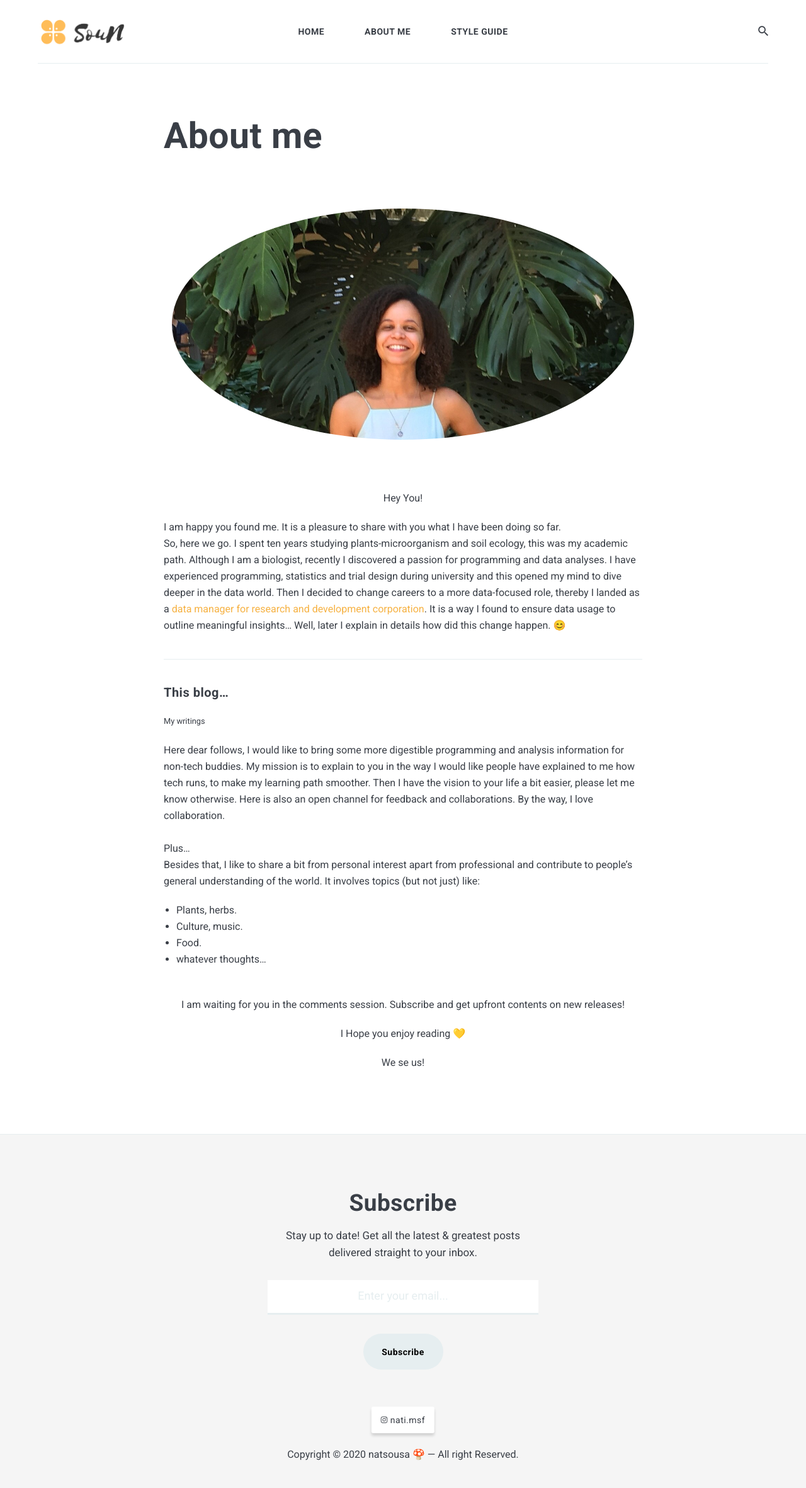
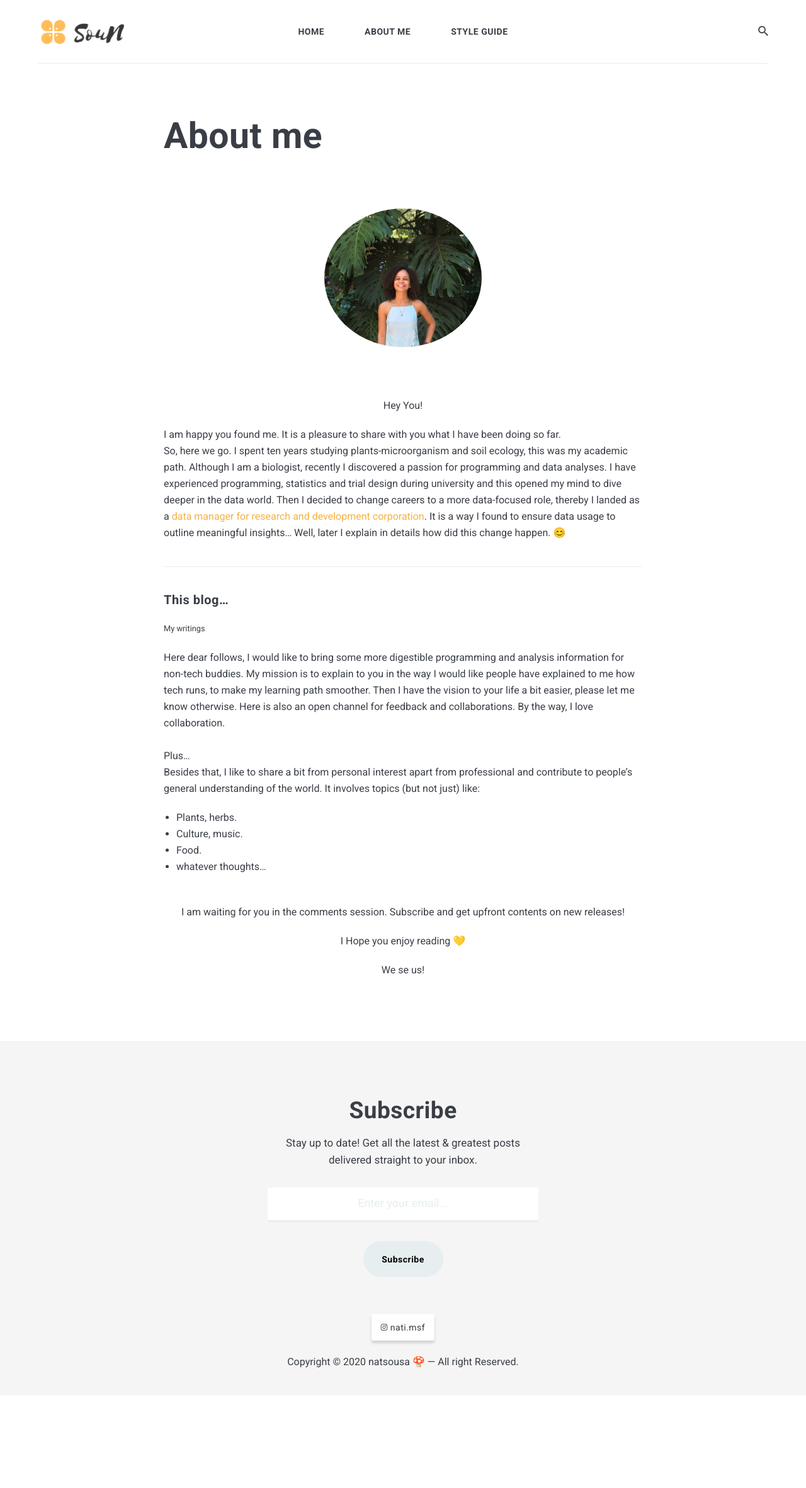
Before and after one commit to natsousa/blog, a Jekyll site: the page built from _pages/about.md, in a window 1280 px wide. Shown: the whole page at 63% size. Built offline with Jekyll 4.4.1, drawn with Linux system fonts in a browser that asks for light colours; nearby versions of some CDN libraries; after the commit the page ends 2215 px from its top, so only the background shows below that.

```diff
--- a/_layouts/page.html
+++ b/_layouts/page.html
@@ -11,7 +11,7 @@
 	</div>
 
 	{% if page.image %}
-	<div class="page__head col col-8 col-t-10 col-m-12">
+	<div class="page__head col col-3 col-t-10 col-m-12">
 		<div class="page-image" style="background-image: url({{site.baseurl}}/images/{{page.image}})"></div>
 	</div>
 	{% endif %}
--- a/_sass/4-layouts/_page.scss
+++ b/_sass/4-layouts/_page.scss
@@ -31,8 +31,8 @@
       content: "";
       display: table;
       width: 100%;
-      min-height: 250px;
-      padding-top: 50%;
+      min-height: 220px;
+
     }
   }
 }
```
Also changed, not shown: images/about.JPG (deleted), 1 other file.
